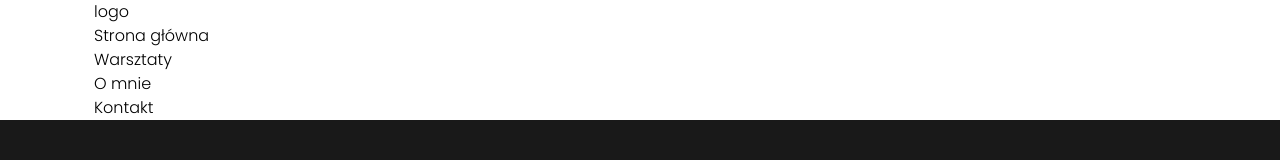
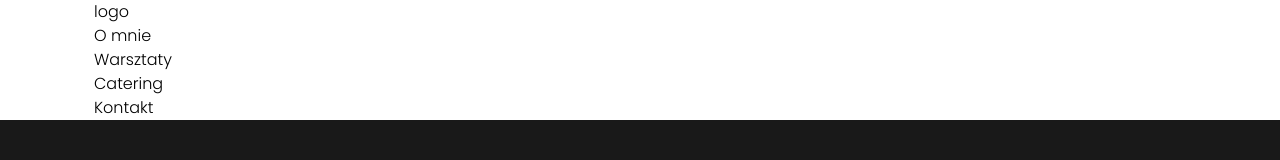
Before and after one commit to lukaszdzielo/marcin-podlinski, a Nuxt app: page / in a window 1280 px wide. Shown: the top 160 px of the page. Built offline with nearby package versions, Linux system fonts and the light colour scheme.

Commit message:
menu update

```diff
--- a/components/App-Header.vue
+++ b/components/App-Header.vue
@@ -5,9 +5,9 @@
          <nav>
             <div class="logo">logo</div>
             <ul>
-               <li><nuxt-link to="/">Strona główna</nuxt-link></li>
-               <li><nuxt-link to="#warsztaty" class="btn">Warsztaty</nuxt-link></li>
-               <li><nuxt-link to="#about">O mnie</nuxt-link></li>
+               <li><nuxt-link to="#aboutme">O mnie</nuxt-link></li>
+               <li><nuxt-link to="#workshops" class="btn">Warsztaty</nuxt-link></li>
+               <li><nuxt-link to="#catering">Catering</nuxt-link></li>
                <li><nuxt-link to="#contact">Kontakt</nuxt-link></li>
             </ul>
          </nav>
```
